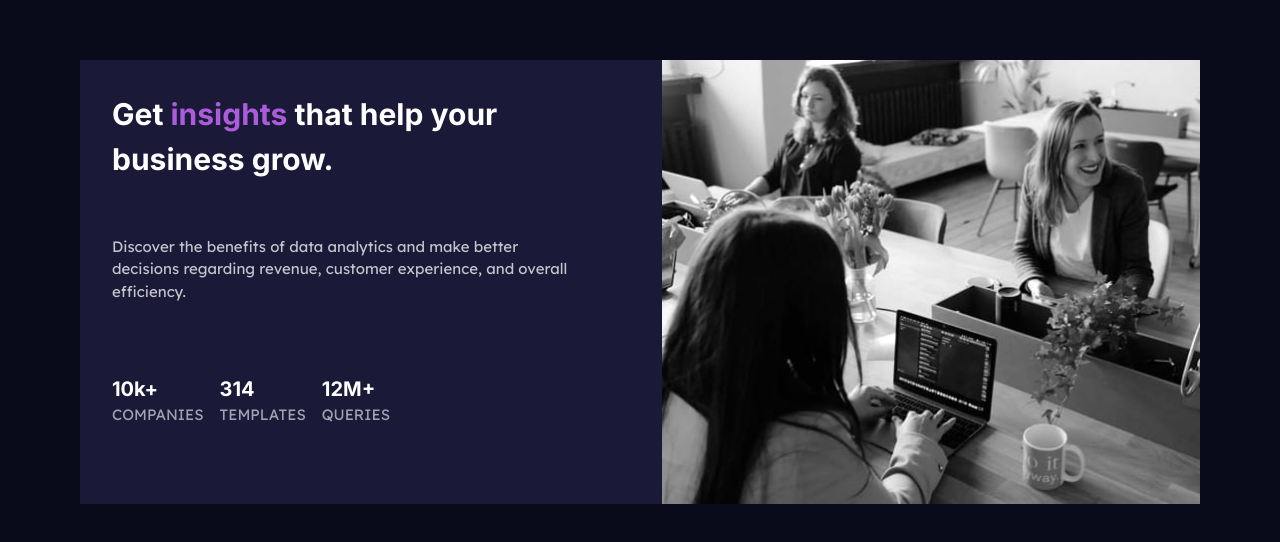
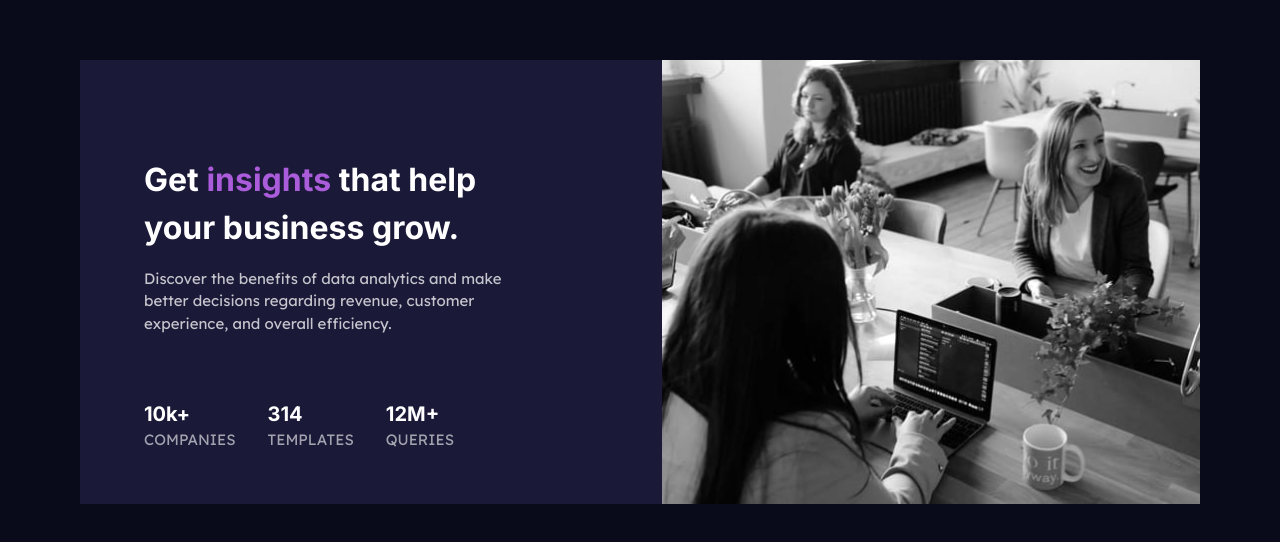
Before and after one commit to jwben1/fm-stats-preview-card-component, a plain HTML site: page index.html in a window 1280 px wide. Shown: the part 118-660 px from the top of the page. Drawn offline with Linux system fonts and the light colour scheme.

Commit message:
fixed spacing

```diff
--- a/style.css
+++ b/style.css
@@ -136,19 +136,24 @@
 
     .flex-group {
       flex-direction: row;
+      gap: 2rem;
+      padding-top: 2rem;
     }
     .card__content {
-     width: 52%;
-     padding-top: 2rem;
-     padding-left: 2rem;
-     padding-right: 5rem;
-     padding-bottom: 1.5rem;
-     text-align: left;
-     gap: 0;
+      width: 52%;
+      /* padding-top: 6rem;
+      padding-left: 4rem;
+      padding-right: 7rem;
+      padding-bottom: 1.5rem; */
+      padding: 6rem 7rem 1.5rem 4rem;
+      text-align: left;
+      gap: 1rem;
+      display: flex;
+      flex-direction: column;
     }
 
-    picture {
-
+    .card-title {
+      font-size: 2rem;
     }
 
     .card__image {
```
